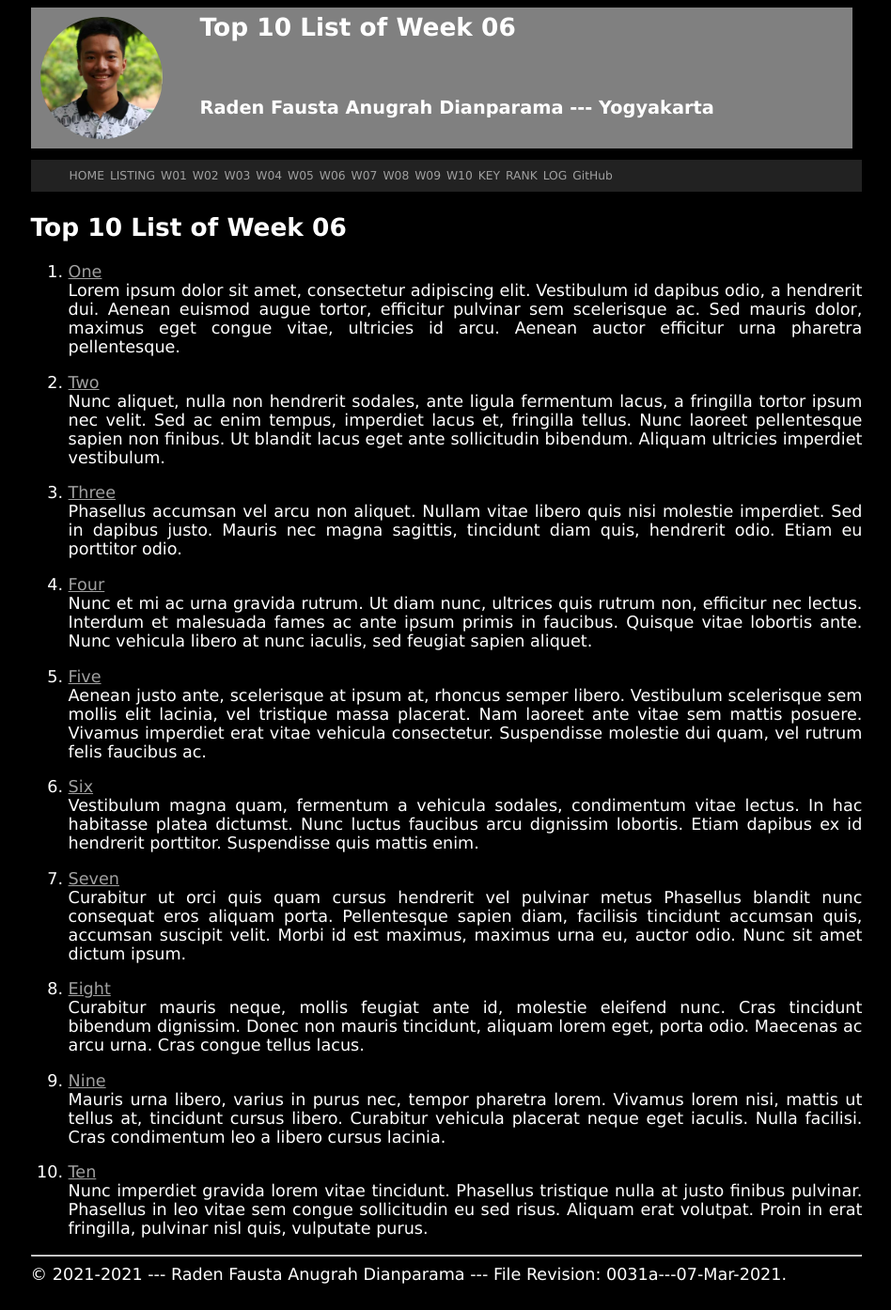
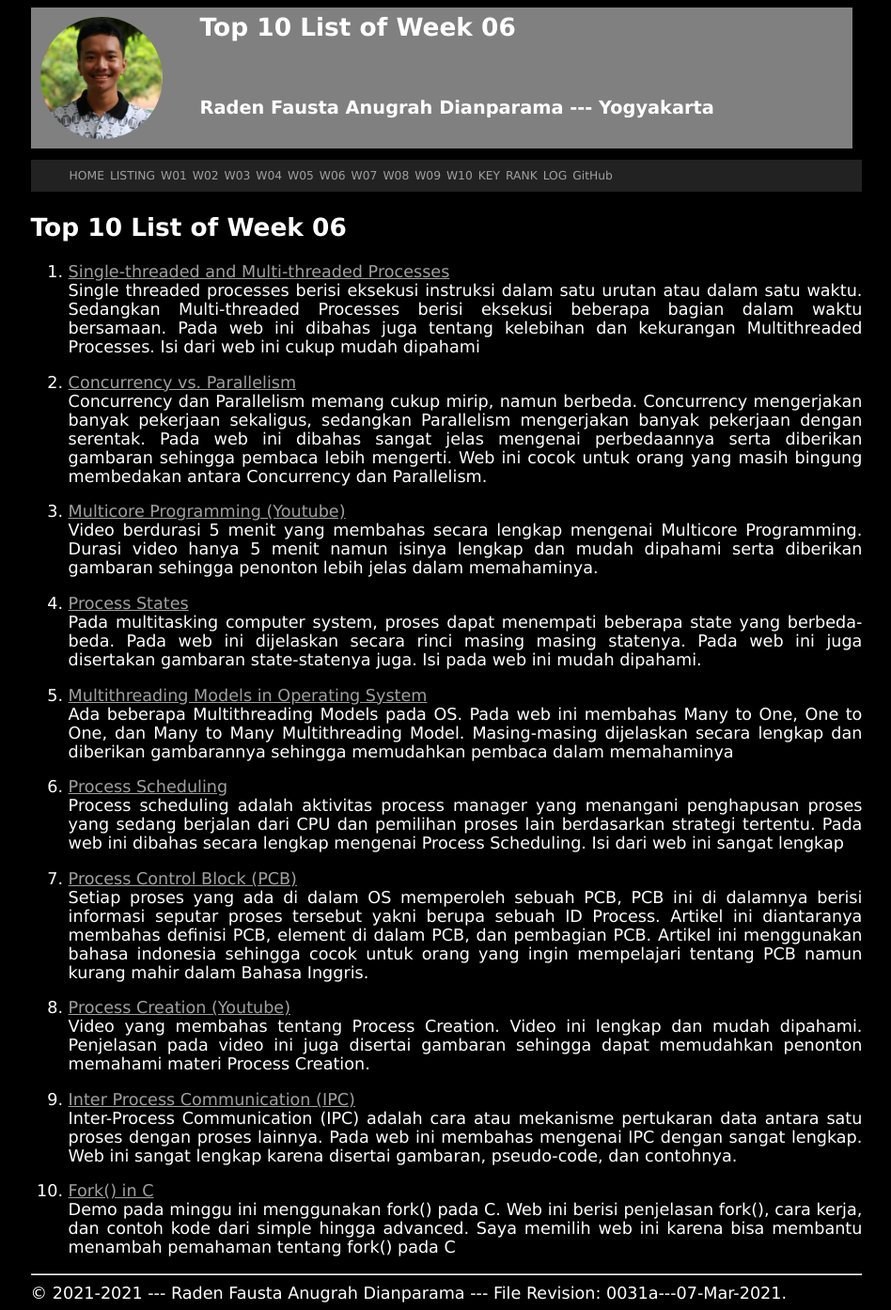
Before and after one commit to faustaadp/os211, a Jekyll site: the page built from w06.md, in a window 1280 px wide. Shown: the whole page at 94% size, without its empty margins (165-1113 px from the left). Built offline with Jekyll 4.4.1, drawn with Linux system fonts in a browser that asks for light colours; our own code applies the rules of GitHub Pages for plain Markdown files.

Commit message:
menambahkan w06.md

```diff
--- a/w06.md
+++ b/w06.md
@@ -5,72 +5,32 @@ permalink: /W06/
 
 # Top 10 List of Week 06
 
-1. [One](https://en.wikipedia.org/wiki/1)<br>
-Lorem ipsum dolor sit amet, consectetur adipiscing elit.
-Vestibulum id dapibus odio, a hendrerit dui.
-Aenean euismod augue tortor, efficitur pulvinar sem scelerisque ac.
-Sed mauris dolor, maximus eget congue vitae, ultricies id arcu.
-Aenean auctor efficitur urna pharetra pellentesque.
+1. [Single-threaded and Multi-threaded Processes](https://www.tutorialspoint.com/single-threaded-and-multi-threaded-processes)<br>
+Single threaded processes berisi eksekusi instruksi dalam satu urutan atau dalam satu waktu. Sedangkan Multi-threaded Processes berisi eksekusi beberapa bagian dalam waktu bersamaan. Pada web ini dibahas juga tentang kelebihan dan kekurangan Multithreaded Processes. Isi dari web ini cukup mudah dipahami
 
-2. [Two](https://en.wikipedia.org/wiki/2)<br>
-Nunc aliquet, nulla non hendrerit sodales, ante ligula fermentum lacus, a fringilla tortor ipsum nec velit.
-Sed ac enim tempus, imperdiet lacus et, fringilla tellus.
-Nunc laoreet pellentesque sapien non finibus.
-Ut blandit lacus eget ante sollicitudin bibendum.
-Aliquam ultricies imperdiet vestibulum.
+2. [Concurrency vs. Parallelism](http://tutorials.jenkov.com/java-concurrency/concurrency-vs-parallelism.html)<br>
+Concurrency dan Parallelism memang cukup mirip, namun berbeda. Concurrency mengerjakan banyak pekerjaan sekaligus, sedangkan Parallelism mengerjakan banyak pekerjaan dengan serentak. Pada web ini dibahas sangat jelas mengenai perbedaannya serta diberikan gambaran sehingga pembaca lebih mengerti. Web ini cocok untuk orang yang masih bingung membedakan antara Concurrency dan Parallelism.
 
-3. [Three](https://en.wikipedia.org/wiki/3)<br>
-Phasellus accumsan vel arcu non aliquet.
-Nullam vitae libero quis nisi molestie imperdiet.
-Sed in dapibus justo.
-Mauris nec magna sagittis, tincidunt diam quis, hendrerit odio.
-Etiam eu porttitor odio.
+3. [Multicore Programming (Youtube)](https://www.youtube.com/watch?v=d_DYHdIhsr4)<br>
+Video berdurasi 5 menit yang membahas secara lengkap mengenai Multicore Programming. Durasi video hanya 5 menit namun isinya lengkap dan mudah dipahami serta diberikan gambaran sehingga penonton lebih jelas dalam memahaminya.
 
-4. [Four](https://en.wikipedia.org/wiki/4)<br>
-Nunc et mi ac urna gravida rutrum.
-Ut diam nunc, ultrices quis rutrum non, efficitur nec lectus.
-Interdum et malesuada fames ac ante ipsum primis in faucibus.
-Quisque vitae lobortis ante.
-Nunc vehicula libero at nunc iaculis, sed feugiat sapien aliquet.
+4. [Process States](https://www.javatpoint.com/os-process-states)<br>
+Pada multitasking computer system, proses dapat menempati beberapa state yang berbeda-beda. Pada web ini dijelaskan secara rinci masing masing statenya. Pada web ini juga disertakan gambaran state-statenya juga. Isi pada web ini mudah dipahami.
 
-5. [Five](https://en.wikipedia.org/wiki/5)<br>
-Aenean justo ante, scelerisque at ipsum at, rhoncus semper libero.
-Vestibulum scelerisque sem mollis elit lacinia, vel tristique massa placerat.
-Nam laoreet ante vitae sem mattis posuere.
-Vivamus imperdiet erat vitae vehicula consectetur.
-Suspendisse molestie dui quam, vel rutrum felis faucibus ac.
+5. [Multithreading Models in Operating System](https://binaryterms.com/multithreading-models-in-operating-system.html)<br>
+Ada beberapa Multithreading Models pada OS. Pada web ini membahas Many to One, One to One, dan Many to Many Multithreading Model. Masing-masing dijelaskan secara lengkap dan diberikan gambarannya sehingga memudahkan pembaca dalam memahaminya
 
-6. [Six](https://en.wikipedia.org/wiki/6)<br>
-Vestibulum magna quam, fermentum a vehicula sodales, condimentum vitae lectus.
-In hac habitasse platea dictumst.
-Nunc luctus faucibus arcu dignissim lobortis.
-Etiam dapibus ex id hendrerit porttitor.
-Suspendisse quis mattis enim.
+6. [Process Scheduling](https://www.tutorialspoint.com/operating_system/os_process_scheduling.htm)<br>
+Process scheduling adalah aktivitas process manager yang menangani penghapusan proses yang sedang berjalan dari CPU dan pemilihan proses lain berdasarkan strategi tertentu. Pada web ini dibahas secara lengkap mengenai Process Scheduling. Isi dari web ini sangat lengkap
 
-7. [Seven](https://en.wikipedia.org/wiki/7)<br>
-Curabitur ut orci quis quam cursus hendrerit vel pulvinar metus
-Phasellus blandit nunc consequat eros aliquam porta.
-Pellentesque sapien diam, facilisis tincidunt accumsan quis, accumsan suscipit velit.
-Morbi id est maximus, maximus urna eu, auctor odio.
-Nunc sit amet dictum ipsum.
+7. [Process Control Block (PCB)](https://www.nesabamedia.com/process-control-block/)<br>
+Setiap proses yang ada di dalam OS memperoleh sebuah PCB, PCB ini di dalamnya berisi informasi seputar proses tersebut yakni berupa sebuah ID Process. Artikel ini diantaranya membahas definisi PCB, element di dalam PCB, dan pembagian PCB. Artikel ini menggunakan bahasa indonesia sehingga cocok untuk orang yang ingin mempelajari tentang PCB namun kurang mahir dalam Bahasa Inggris.
 
-8. [Eight](https://en.wikipedia.org/wiki/8)<br>
-Curabitur mauris neque, mollis feugiat ante id, molestie eleifend nunc.
-Cras tincidunt bibendum dignissim.
-Donec non mauris tincidunt, aliquam lorem eget, porta odio.
-Maecenas ac arcu urna.
-Cras congue tellus lacus.
+8. [Process Creation (Youtube)](https://www.youtube.com/watch?v=pSW9d3Oaie8)<br>
+Video yang membahas tentang Process Creation. Video ini lengkap dan mudah dipahami. Penjelasan pada video ini juga disertai gambaran sehingga dapat memudahkan penonton memahami materi Process Creation.
 
-9. [Nine](https://en.wikipedia.org/wiki/9)<br>
-Mauris urna libero, varius in purus nec, tempor pharetra lorem.
-Vivamus lorem nisi, mattis ut tellus at, tincidunt cursus libero.
-Curabitur vehicula placerat neque eget iaculis.
-Nulla facilisi.
-Cras condimentum leo a libero cursus lacinia.
+9. [Inter Process Communication (IPC)](https://www.geeksforgeeks.org/inter-process-communication-ipc/)<br>
+Inter-Process Communication (IPC) adalah cara atau mekanisme pertukaran data antara satu proses dengan proses lainnya. Pada web ini membahas mengenai IPC dengan sangat lengkap. Web ini sangat lengkap karena disertai gambaran, pseudo-code, dan contohnya.
 
-10. [Ten](https://en.wikipedia.org/wiki/10)<br>
-Nunc imperdiet gravida lorem vitae tincidunt.
-Phasellus tristique nulla at justo finibus pulvinar.
-Phasellus in leo vitae sem congue sollicitudin eu sed risus.
-Aliquam erat volutpat.
-Proin in erat fringilla, pulvinar nisl quis, vulputate purus.
+10. [Fork() in C](https://www.section.io/engineering-education/fork-in-c-programming-language/)<br>
+Demo pada minggu ini menggunakan fork() pada C. Web ini berisi penjelasan fork(), cara kerja, dan contoh kode dari simple hingga advanced. Saya memilih web ini karena bisa membantu menambah pemahaman tentang fork() pada C
```
